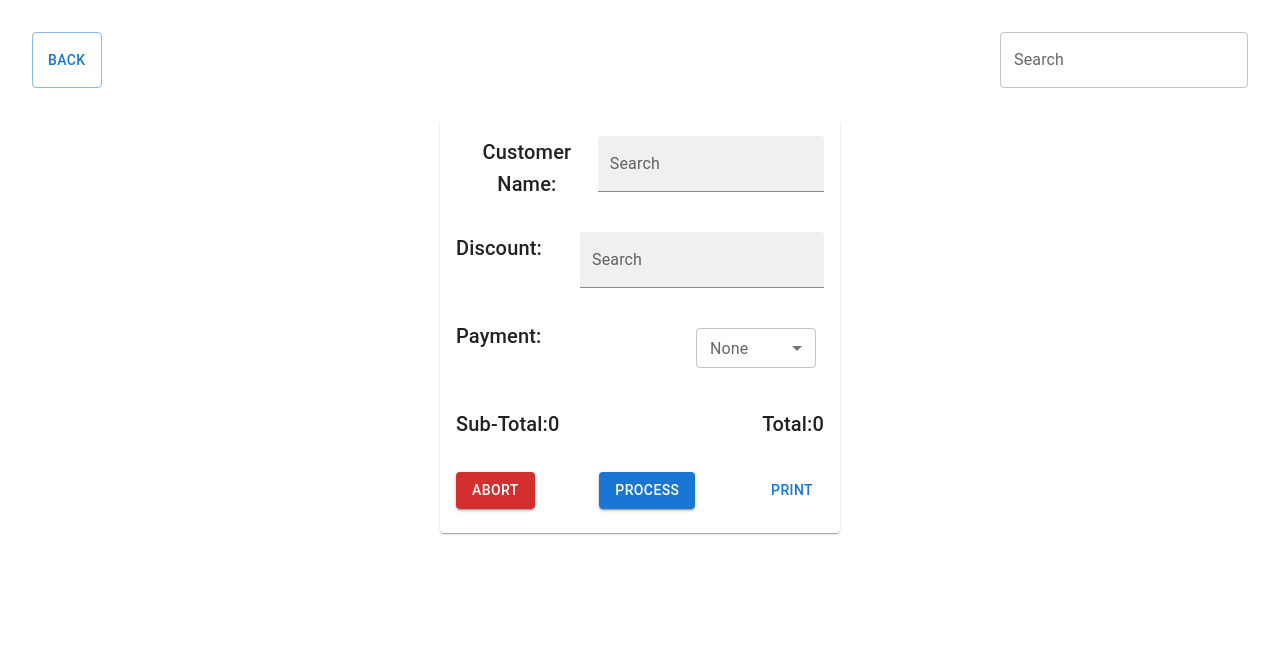
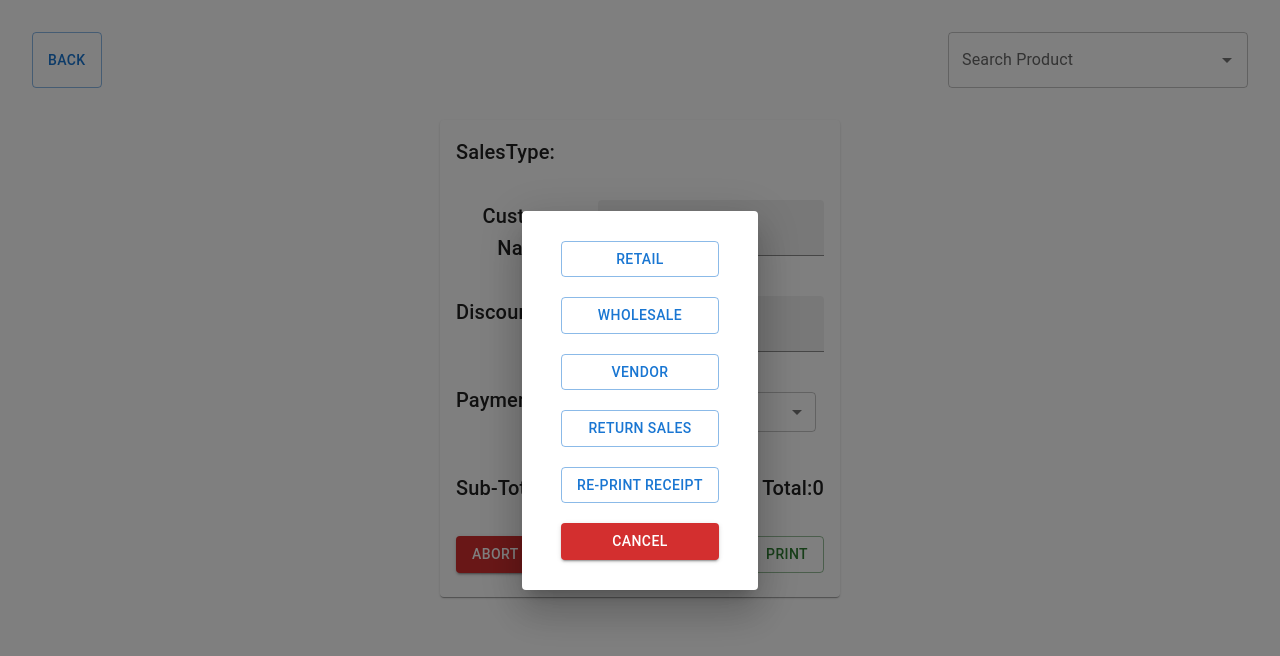
Before and after one commit to SammyMureithi/SanacheLpg, a React (Create React App) app: page /Sales in a window 1280 px wide. Shown: the top 656 px of the page. Built offline with nearby package versions, Linux system fonts and the light colour scheme.

Commit message:
Sales Ui

```diff
--- a/src/Pages/SalesPage.js
+++ b/src/Pages/SalesPage.js
@@ -1,12 +1,17 @@
-import { Button, Card, CardContent, FormControl, InputLabel, MenuItem, Select, TextField, Typography } from '@mui/material';
+import { Autocomplete, Button, Card, CardContent, Dialog, DialogContent, FormControl, InputLabel, MenuItem, Select, TextField, Typography } from '@mui/material';
 import React, { useState } from 'react'
 import { useNavigate } from 'react-router-dom'
 
 function SalesPage() {
     const navigate = useNavigate();
+    const [open,setOpen]=useState(true)
     const [search, setSearch] = useState( "" );
     const [customerName, setCustomerName] = useState( "Customer" );
     const [payment, setPayment] = useState();
+    const [salesType, setSalesType] = useState();
+    const [value, setValue] = React.useState ("");
+    const [inputValue, setInputValue] = React.useState( '' );
+    const options = ['Afri Gas 6kg', 'K-gas 6kg','Pro-Gas 13kg','Mwanga 13kg'];
     function handleCustomerNameChange( e ) {
         setCustomerName( e.target.value );
     }
@@ -17,21 +22,55 @@ function SalesPage() {
     function handleChange( e ) {
        setPayment( e.target.value)
     }
+    function handleClose() {
+        setOpen( false );
+        navigate( -1 );
+    }
+    function handleSaleTypeClick( e ) {
+        setSalesType( e.target.name );
+        setOpen(false)
+    }
+    console.log( value );
+
   return (
       <>
+          <Dialog
+              open={open}
+              onClose={handleClose}
+              aria-labelledby="alert-dialog-title"
+              aria-describedby="alert-dialog-description">
+              <DialogContent className='salesType'>
+                  <Button variant="outlined" name="Retail" onClick={handleSaleTypeClick}>Retail</Button>
+                  <Button variant="outlined" name="Wholesale" onClick={handleSaleTypeClick}>Wholesale</Button>
+                  <Button variant="outlined" name="Vender" onClick={handleSaleTypeClick}>Vendor</Button>
+                  <Button variant="outlined" name="return_sales" onClick={handleSaleTypeClick}>Return Sales</Button>
+                  <Button variant="outlined" name="rePrintReceipt" onClick={handleSaleTypeClick}>Re-Print Receipt</Button>
+                  <Button onClick={()=>navigate(-1)} variant="contained" color='error'>Cancel</Button>
+              </DialogContent>
+
+          </Dialog>
           <div className='customerPageTop'>
               <Button onClick={() => navigate( -1 )} variant="outlined">Back</Button>
-              <TextField label="Search"
-                  variant="outlined"
-                  name='search'
-                  onChange={handleSearchChange}
-                  type="text" />
+
+              <Autocomplete
+                  value={value}
+                  inputValue={inputValue}
+                  onInputChange={( event, newInputValue ) => { setInputValue( newInputValue ) }}
+                  id="controllable-states-demo"
+                  options={options}
+                  sx={{ width: 300 }}
+                  renderInput={( params ) => <TextField {...params} label="Search Product" />}
+      />
           </div>
           <div className='products'>
 
           </div>
           <div>
               <Card className='salesCard'>
+              <CardContent id="salesCardContent">
+                      <Typography variant='h6'>SalesType:</Typography>
+                      <Typography variant='h6'>{salesType!==null?salesType:null}</Typography>
+                  </CardContent>
                   <CardContent id="salesCardContent">
                       <Typography variant='h6'>Customer Name:</Typography>
                       <TextField label="Search" variant="filled"
@@ -41,7 +80,8 @@ function SalesPage() {
                   </CardContent>
                   <CardContent id="salesCardContent">
                       <Typography variant='h6'>Discount:</Typography>
-                      <TextField label="Search" variant="filled" name='Customer' onChange={handleCustomerNameChange} type="text" />
+                      <TextField label="Discount" variant="filled" name='Discount'
+                          onChange={handleCustomerNameChange} type="number" />
                   </CardContent>
                   <CardContent id="salesCardContent">
                       <Typography variant='h6'>Payment:</Typography>
@@ -70,7 +110,7 @@ function SalesPage() {
                   <CardContent id="salesCardContent">
                       <Button variant="contained" color="error">Abort</Button>
                       <Button variant="contained">Process</Button>
-                      <Button>Print</Button>
+                      <Button variant="outlined" color='success'>Print</Button>
                   </CardContent>
               </Card>
           </div>
--- a/src/index.css
+++ b/src/index.css
@@ -117,6 +117,14 @@ code {
   display: flex;
   justify-content: space-between;
 }
+.salesType{
+  display: flex;
+  flex-direction: column;
+
+}
+.salesType button{
+  margin: 10px 15px;
+}
 @media only screen and (max-width: 700px) {
   .sumCard{
     display: flex;
```
